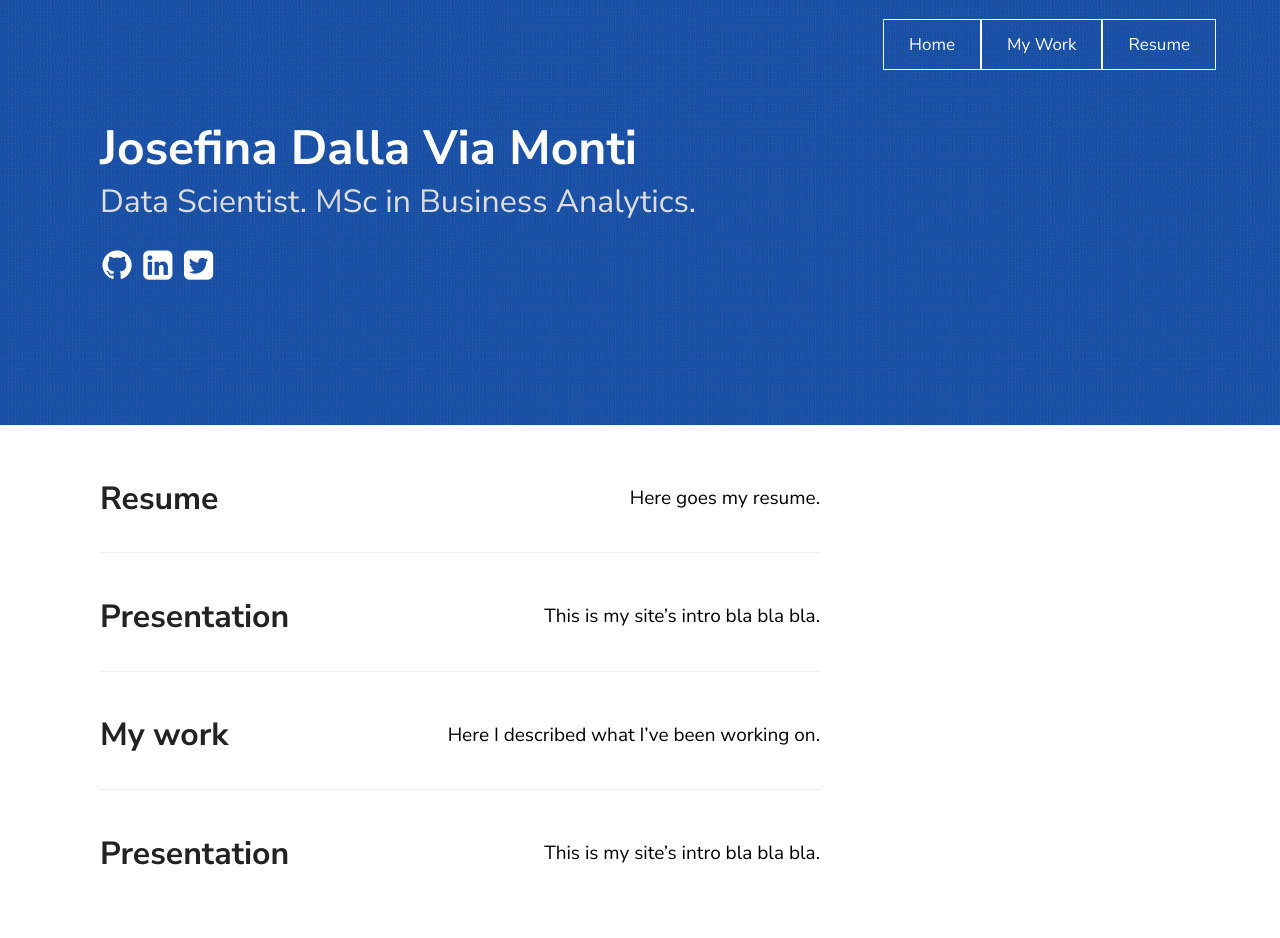
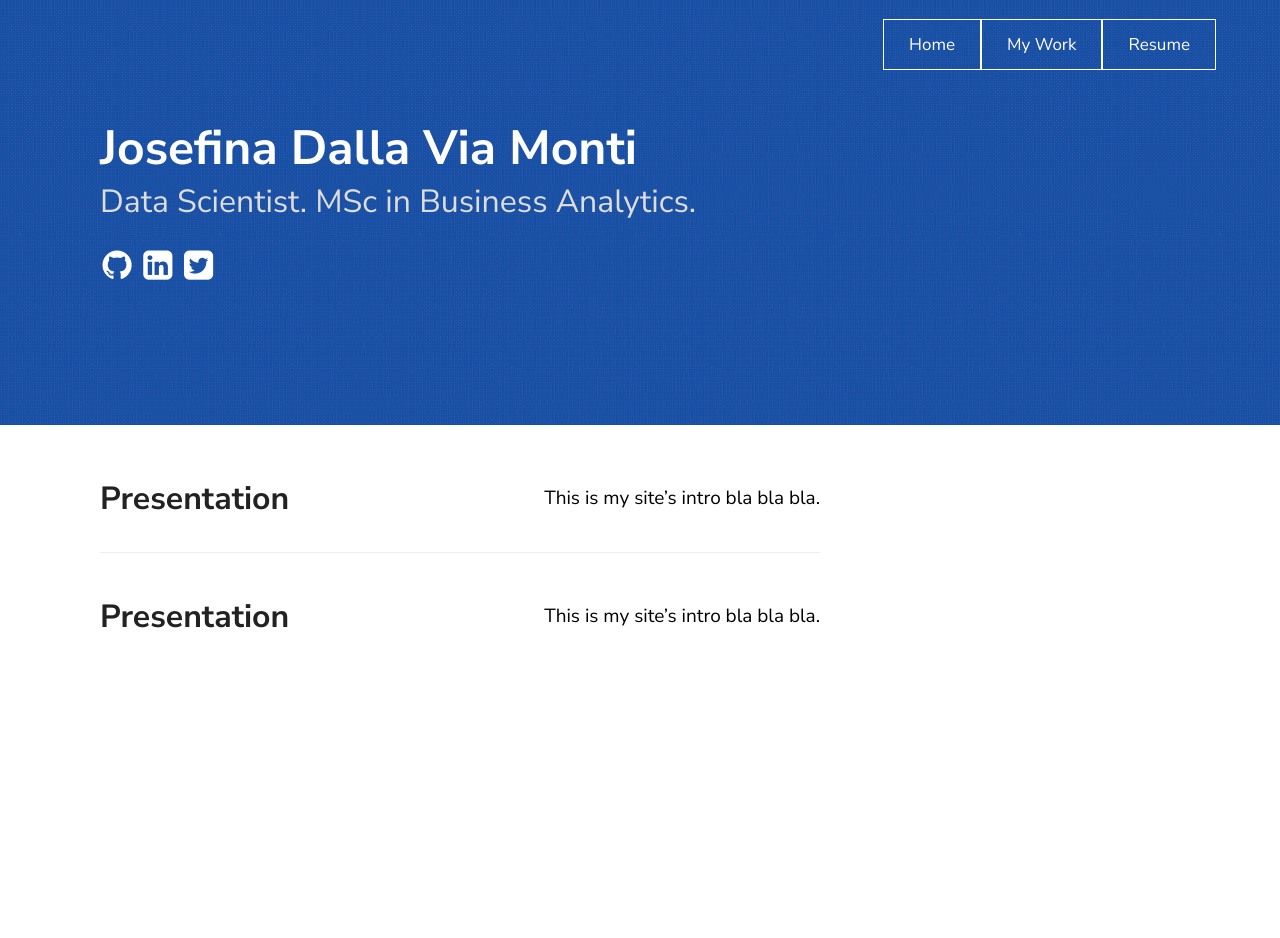
Before and after one commit to josedallavia/josedallavia.github.io, a Jekyll site: the page built from index.md, in a window 1280 px wide. Built offline with Jekyll 4.4.1, drawn with Linux system fonts in a browser that asks for light colours; after the commit the page ends 900 px from its top, so only the background shows below that.

Commit message:
only presentation in home

```diff
--- a/_config.yml
+++ b/_config.yml
@@ -6,7 +6,7 @@ description: > # this means to ignore newlines until "show_exerpts:"
   Josefina Dalla Via Monti's Personal website.
 show_excerpts: true # set to true to show excerpts on the homepage
 #baseurl: /texture
-presentation: presentation-post
+presentation: Presentation
 
 # Minima date format
 # refer to http://shopify.github.io/liquid/filters/date/ if you want to customize this
--- a/_layouts/home.html
+++ b/_layouts/home.html
@@ -4,6 +4,7 @@ layout: page
 {%- if site.posts.size > 0 -%}
 <ul class="posts">
 	{%- for post in site.posts -%}
+	{%- if post.title == site.presentation -%}
 		<li>
 			<div class="post-meta">
 				<a class="post-link" href="{{ post.url | relative_url }}">
@@ -15,6 +16,7 @@ layout: page
 				{%- endif -%}
 			</div>
 		</li>
+	{%- endif -%}
 	{%- endfor -%}
 </ul>
 {%- endif -%}
```
Lines whose indentation alone changed are shown as unchanged.
